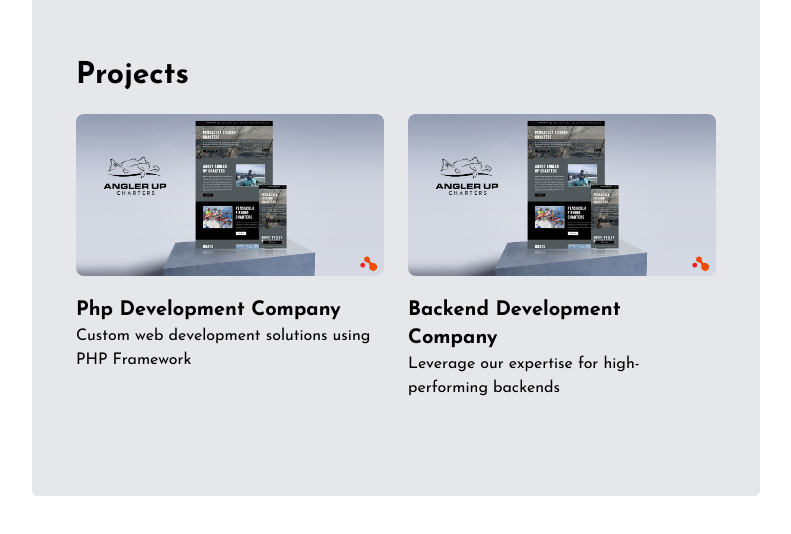
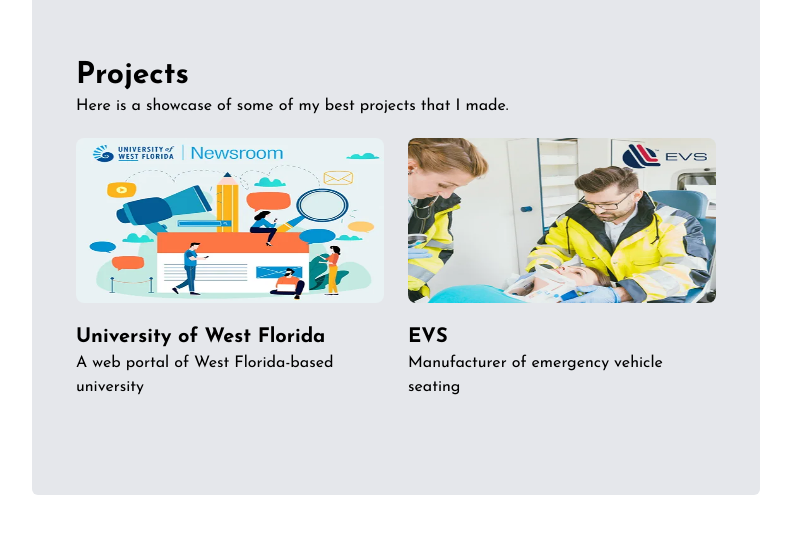
Before and after one commit to nirav-bhut/nirav-bhut-isinapp.github.io, a plain HTML site: page index.html in a window 1280 px wide. Shown: the part 746-1280 px from the top of the page, without its empty margins (424-1215 px from the left). Drawn offline with Linux system fonts and the light colour scheme.

Commit message:
add first layout

```diff
--- a/index.html
+++ b/index.html
@@ -978,7 +978,10 @@
         .max-w-7xl{max-width: 80rem;}
         .max-w-xs{max-width: 20rem;}
 
-
+        .img-fix{
+            height: 165px;
+            width: 100%;
+        }
     </style>
 </head>
 
@@ -1110,23 +1113,24 @@
                     </div>
                 </div>
                 <div class="my-16 sm:px-3 font-sen">
-                    <p class="text-3xl font-bold mb-5">Projects </p>
+                    <p class="text-3xl font-bold ">Projects </p>
+                    <h1 class="mb-5">Here is a showcase of some of my best projects that I made.</h1>
                     <div class="grid grid-cols-12 sm:col-span-10 col-span-6 sm:col-start-2 gap-3 lg:gap-6">
                         <div class="group col-span-12 sm:col-span-6">
-                            <a href="https://acquaintsoft.com/services/php-development-services">
-                                <img src="img/og-angler-up.jpg" alt="" class="rounded-lg">
+                            <a href="https://acquaintsoft.com/our-work/university-of-west-florida">
+                                <img src="img/newsroom-thumb.webp" alt="" class="rounded-lg img-fix">
                             </a>
-                            <div class="text-xl font-bold mt-5">Php Development Company</div>
-                            <p>Custom web development solutions using PHP Framework</p>
+                            <div class="text-xl font-bold mt-5">University of West Florida</div>
+                            <p>A web portal of West Florida-based university</p>
                         </div>
                         <div class="group col-span-12 sm:col-span-6">
-                            <a href="https://acquaintsoft.com/technology/backend">
+                            <a href="https://acquaintsoft.com/our-work/evs">
 
-                                <img src="img/og-angler-up.jpg" alt="" class="rounded-lg">
+                                <img src="img/evs-thumb.webp" alt="" class="rounded-lg img-fix">
                             </a>
 
-                            <div class="text-xl font-bold mt-5">Backend Development Company</div>
-                            <p>Leverage our expertise for high-performing backends</p>
+                            <div class="text-xl font-bold mt-5">EVS</div>
+                            <p>Manufacturer of emergency vehicle seating</p>
                         </div>
 
                     </div>
```
Also changed, not shown: img/evs-thumb.webp (added), img/newsroom-thumb.webp (added).
